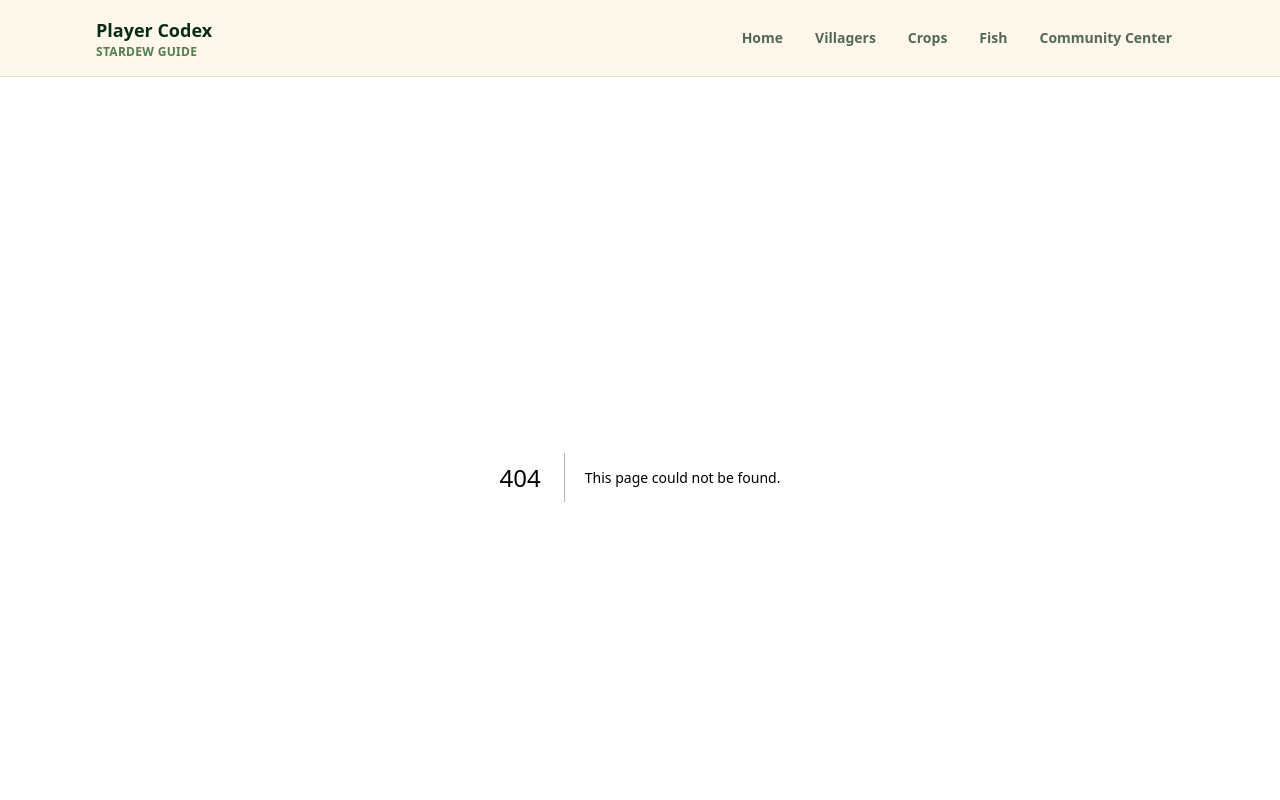
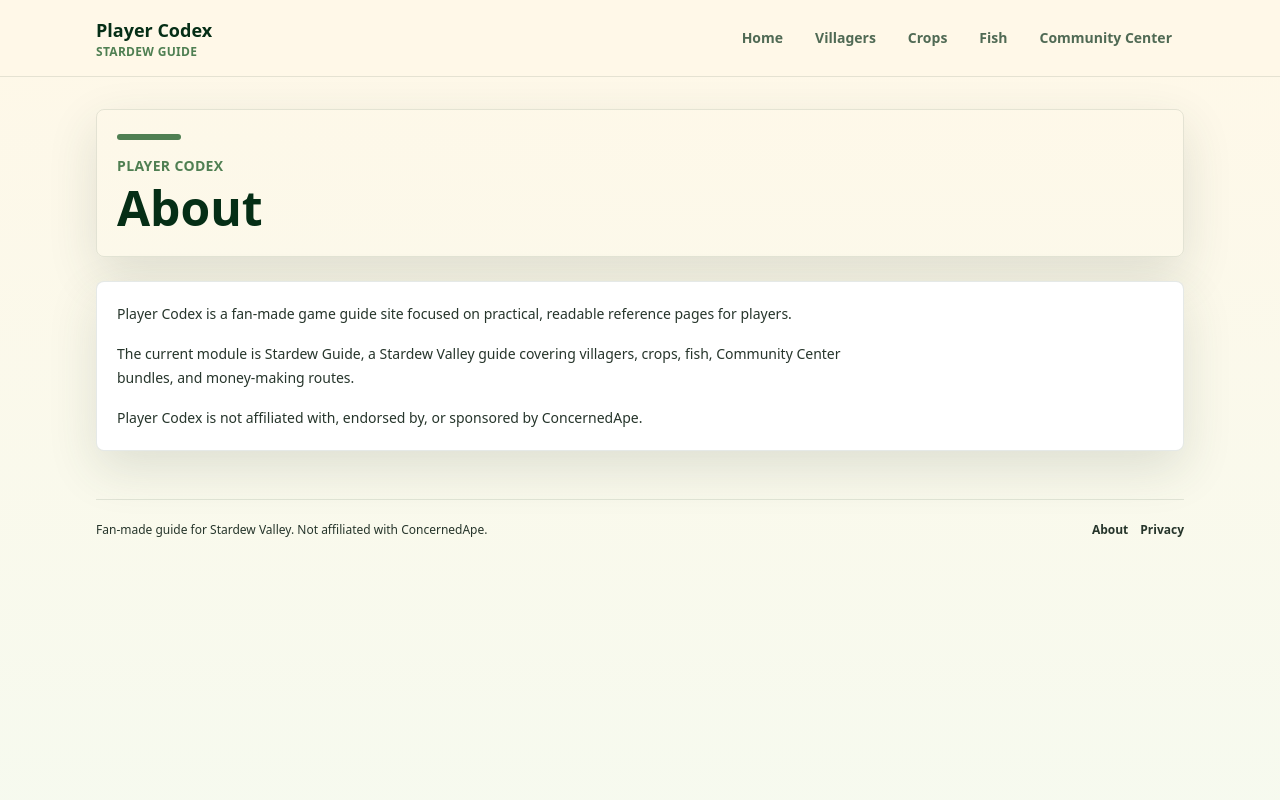
Before and after one commit to TLFRAMING/stardew-guide, a Next.js app in the folder stardew-guide/: page /about in a window 1280 px wide. Before the commit this address had no page. Shown: the top 800 px of the page. Built offline with nearby package versions, Linux system fonts and the light colour scheme.

Commit message:
Add AdSense readiness pages

```diff
--- /dev/null
+++ b/stardew-guide/app/about/page.tsx
@@ -0,0 +1,27 @@
+import type { Metadata } from "next";
+import { PageShell } from "@/components/PageShell";
+
+export const metadata: Metadata = {
+  title: "About | Player Codex",
+  description: "Learn about Player Codex and the fan-made Stardew Guide module."
+};
+
+export default function AboutPage() {
+  return (
+    <PageShell eyebrow="Player Codex" title="About">
+      <section className="rounded-lg border border-green-950/10 bg-white p-5 shadow-soft">
+        <div className="max-w-3xl space-y-4 text-sm leading-6 text-green-950/72">
+          <p>
+            Player Codex is a fan-made game guide site focused on practical, readable reference pages for players.
+          </p>
+          <p>
+            The current module is Stardew Guide, a Stardew Valley guide covering villagers, crops, fish, Community Center bundles, and money-making routes.
+          </p>
+          <p>
+            Player Codex is not affiliated with, endorsed by, or sponsored by ConcernedApe.
+          </p>
+        </div>
+      </section>
+    </PageShell>
+  );
+}
--- /dev/null
+++ b/stardew-guide/app/privacy/page.tsx
@@ -0,0 +1,30 @@
+import type { Metadata } from "next";
+import { PageShell } from "@/components/PageShell";
+
+export const metadata: Metadata = {
+  title: "Privacy Policy | Player Codex",
+  description: "Privacy information for Player Codex."
+};
+
+export default function PrivacyPage() {
+  return (
+    <PageShell eyebrow="Player Codex" title="Privacy Policy">
+      <section className="rounded-lg border border-green-950/10 bg-white p-5 shadow-soft">
+        <div className="max-w-3xl space-y-4 text-sm leading-6 text-green-950/72">
+          <p>
+            Player Codex may use basic cookies, analytics, or third-party services to understand site usage and improve the guide experience.
+          </p>
+          <p>
+            In the future, Player Codex may use Google AdSense or other third-party advertising services.
+          </p>
+          <p>
+            Third-party advertising services may use cookies or similar technologies to personalize ads, measure performance, and prevent abuse.
+          </p>
+          <p>
+            You can manage cookies through your browser settings. Player Codex does not require an account for the current guide experience.
+          </p>
+        </div>
+      </section>
+    </PageShell>
+  );
+}
--- a/stardew-guide/app/sitemap.ts
+++ b/stardew-guide/app/sitemap.ts
@@ -6,7 +6,7 @@ const siteUrl = "https://playercodex.app";
 export const dynamic = "force-static";
 
 export default function sitemap(): MetadataRoute.Sitemap {
-  const staticRoutes = ["/", "/villagers", "/crops", "/fish", "/community-center", "/money"];
+  const staticRoutes = ["/", "/villagers", "/crops", "/fish", "/community-center", "/money", "/about", "/privacy"];
   const villagerRoutes = getAllVillagers().map((villager) => `/villagers/${villager.slug}`);
   const cropRoutes = getAllCrops().map((crop) => `/crops/${crop.slug}`);
   const fishRoutes = getAllFish().map((fish) => `/fish/${fish.slug}`);
--- a/stardew-guide/components/SiteFooter.tsx
+++ b/stardew-guide/components/SiteFooter.tsx
@@ -1,9 +1,19 @@
+import Link from "next/link";
+
 export function SiteFooter() {
   return (
     <footer className="mx-auto w-full max-w-6xl px-4 pb-8 pt-4 sm:px-6 lg:px-8">
-      <p className="border-t border-green-950/10 pt-5 text-xs leading-5 text-green-950/52">
-        Fan-made guide for Stardew Valley. Not affiliated with ConcernedApe.
-      </p>
+      <div className="flex flex-col gap-3 border-t border-green-950/10 pt-5 sm:flex-row sm:items-center sm:justify-between">
+        <p className="text-xs leading-5 text-green-950/52">Fan-made guide for Stardew Valley. Not affiliated with ConcernedApe.</p>
+        <nav className="flex gap-3 text-xs font-bold text-green-950/58">
+          <Link className="hover:text-green-950" href="/about">
+            About
+          </Link>
+          <Link className="hover:text-green-950" href="/privacy">
+            Privacy
+          </Link>
+        </nav>
+      </div>
     </footer>
   );
 }
```
